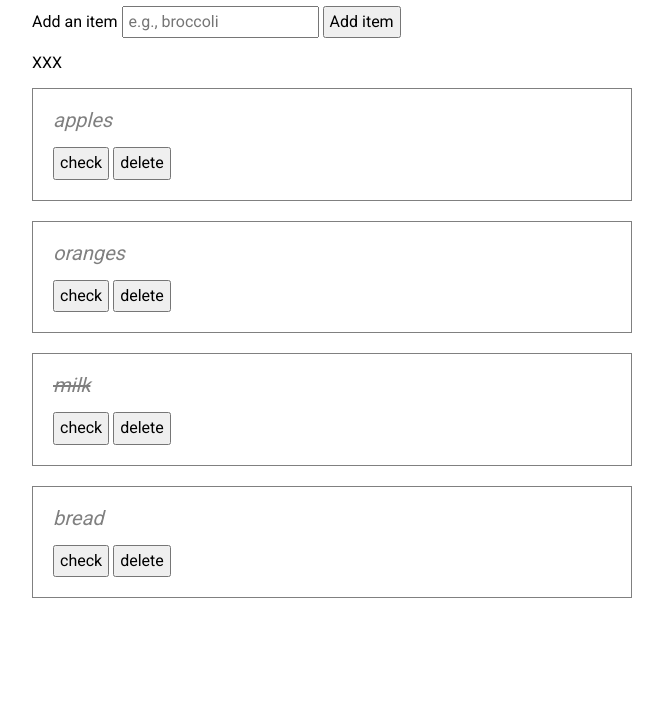
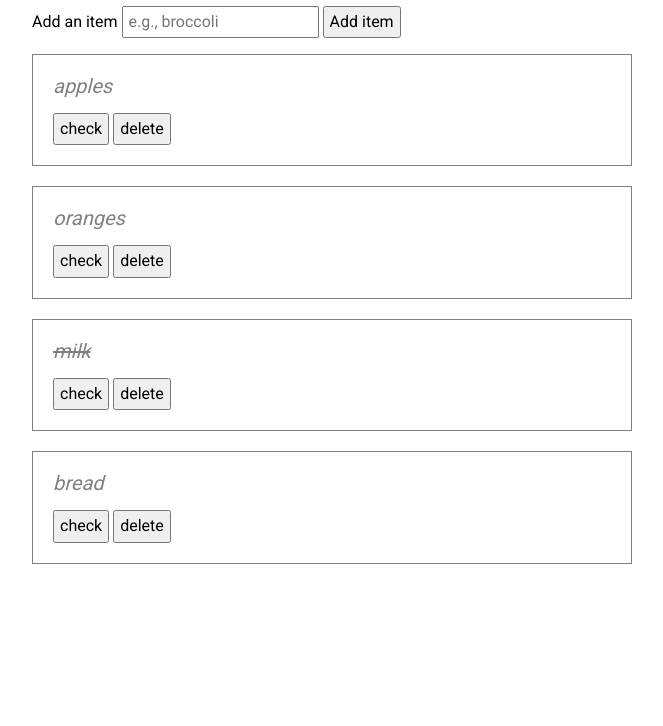
Before and after one commit to NickR4/ShoppingList, a plain HTML site: page index.html in a window 1280 px wide. Shown: the part 74-800 px from the top of the page, without its empty margins (308-971 px from the left). Drawn offline with nearby package versions, Linux system fonts and the light colour scheme.

Commit message:
Update index.html

```diff
--- a/index.html
+++ b/index.html
@@ -18,7 +18,6 @@
       <input type="text" name="shopping-list-entry" id="shopping-list-entry" placeholder="e.g., broccoli">
       <button type="submit">Add item</button>
     </form>
-<p id='reply'> XXX </p>
     <ul class="shopping-list">
       <li>
         <span class="shopping-item">apples</span>
```
